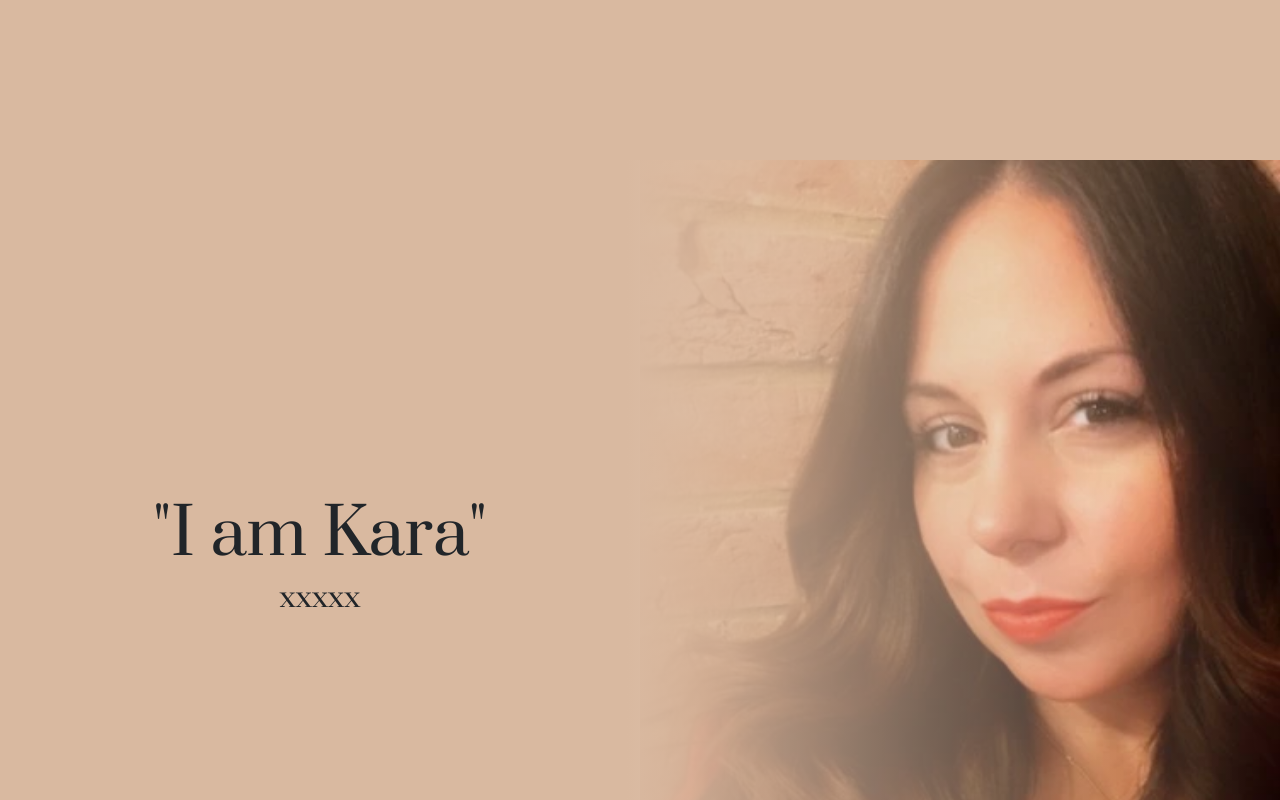
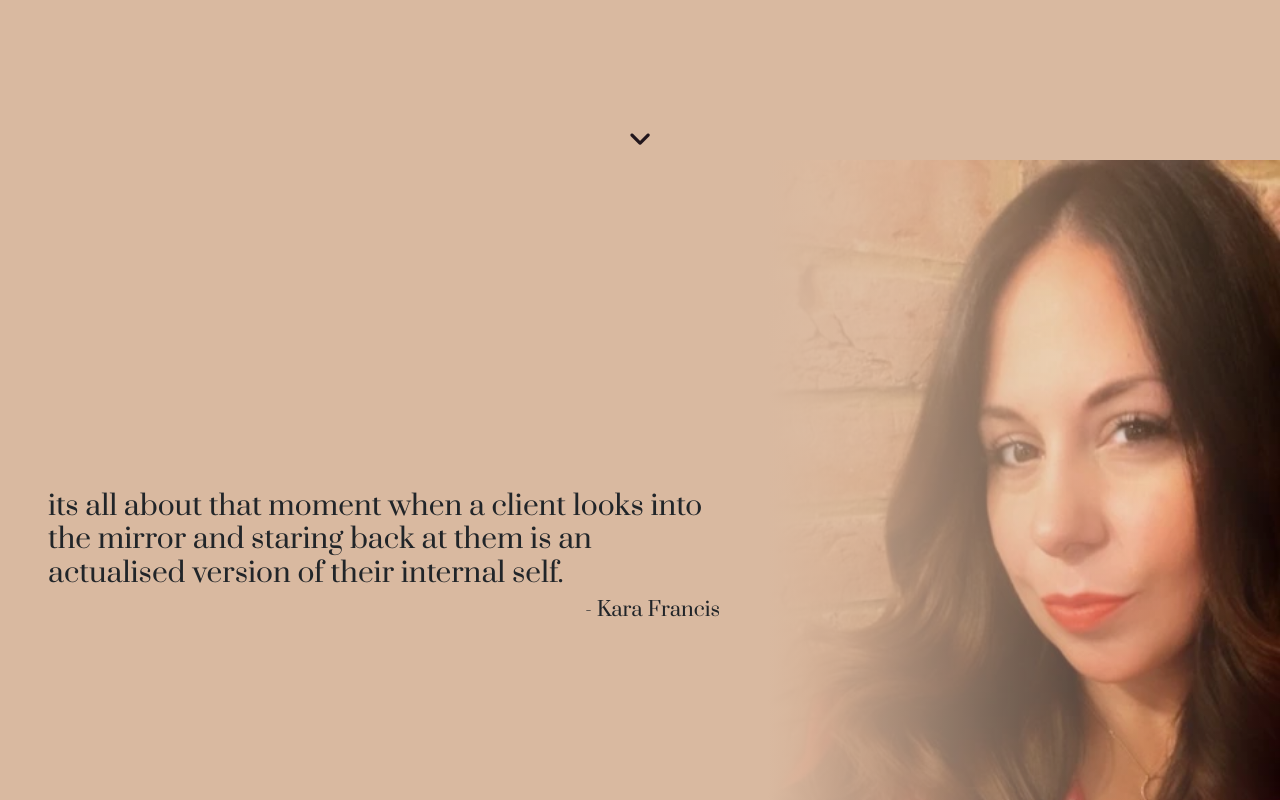
Before and after one commit to 2ndborn/karahair, a React (Create React App) app in the folder kara-app/: page /mystory in a window 1280 px wide. Shown: the part 640-1440 px from the top of the page. Built offline with nearby package versions, Linux system fonts and the light colour scheme; a web font is replaced by a local one.

Commit message:
Added responsiveness the home page

```diff
--- a/kara-app/src/pages/MyStoryPage.js
+++ b/kara-app/src/pages/MyStoryPage.js
@@ -6,6 +6,7 @@ import Container from 'react-bootstrap/Container'
 import {Row, Col} from 'react-bootstrap/'
 import useDynamicColor from '../hooks/useDynamicColor'
 import useFadeUp from '../hooks/useFadeUp'
+import Title from '../components/Title'
 
 const MyStoryPage = () => {
   const getColor = useDynamicColor();
@@ -13,37 +14,38 @@ const MyStoryPage = () => {
 
   return (
     <>
-      <section className={styles.sectionContainer}>
-        {isLoaded &&  (
-          <>
-          <motion.div
+      <Title title="MY" subtitle="STORY" />
+          {/* <motion.div
           className={styles.TitleContainer}
           style={{backgroundColor: getColor("title")}}
           >
           <h1>MY</h1>
           <h5>STORY</h5>
 
-        </motion.div>
-        <div className={styles.tcontainer}>
+        </motion.div> */}
+        <div id='next-section' className={styles.tcontainer}>
           <img
             src={kara}
             alt='owner'
             className={styles.heroImage}
             />
           <div className={styles.gradientBg}>
-            <div className={styles.leftHalf}>
-              <motion.h1
+            <div className={`${styles.leftHalf} px-5`}>
+              <motion.h3
               initial={{ opactiy: 0 }}
               animate={{ opacity: 1 }}
               transition={{ duration: 2.5, delay: 4, ease: "easeIn"}}
-               className='display-3'>"I am Kara"</motion.h1>
-              <h3>xxxxx</h3>
+              >
+                its all about that moment when a client looks into
+                the mirror and staring back at them is an actualised
+                version of their internal self.
+              </motion.h3>
+              <div style={{ width: "100%", textAlign: "right" }}>
+                <h5 className='text-right'>- Kara Francis</h5>
+              </div>
             </div>
           </div>
         </div>
-        </>
-        )}
-      </section>
     {/* <section>
       <div className={styles.con}>
         <div className={styles.con2}>
--- a/kara-app/src/styles/MyStory.module.css
+++ b/kara-app/src/styles/MyStory.module.css
@@ -22,10 +22,10 @@
 .heroImage {
     position: absolute;
     height: 100vh;
-    width: 50%;
+    width: 40%;
     display: flex;
     justify-content: end;
-    object-fit: cover;
+    object-fit:fill;
 }
 
 .gradientBg {
@@ -33,13 +33,13 @@
     width: 100%;
     height: 100vh;
     background-image: linear-gradient(
-        to right, #d9b9a0 49%, transparent);
+        to right, #d9b9a0 60%, transparent);
     z-index: 1;
 }
 
 .leftHalf {
     display: flex;
-    width: 50%;
+    width: 60%;
     flex-direction: column;
     justify-content: center;
     align-items: center;
@@ -100,6 +100,18 @@
 
 }
 
+@media (max-width: 991px) {
+    .heroImage {
+        width: 50%;
+        object-fit: cover;
+    }
+
+    .gradientBg {
+        background-image: linear-gradient(
+            to right, #d9b9a0 50%, transparent);
+    }
+}
+
 @media (max-width: 767px) {
 
     .heroImage {
@@ -125,7 +137,6 @@
         display: flex;
         width: 100%;
         height: 35vh;
-        flex-direction: row;
         justify-content: center;
     }
 }
```
